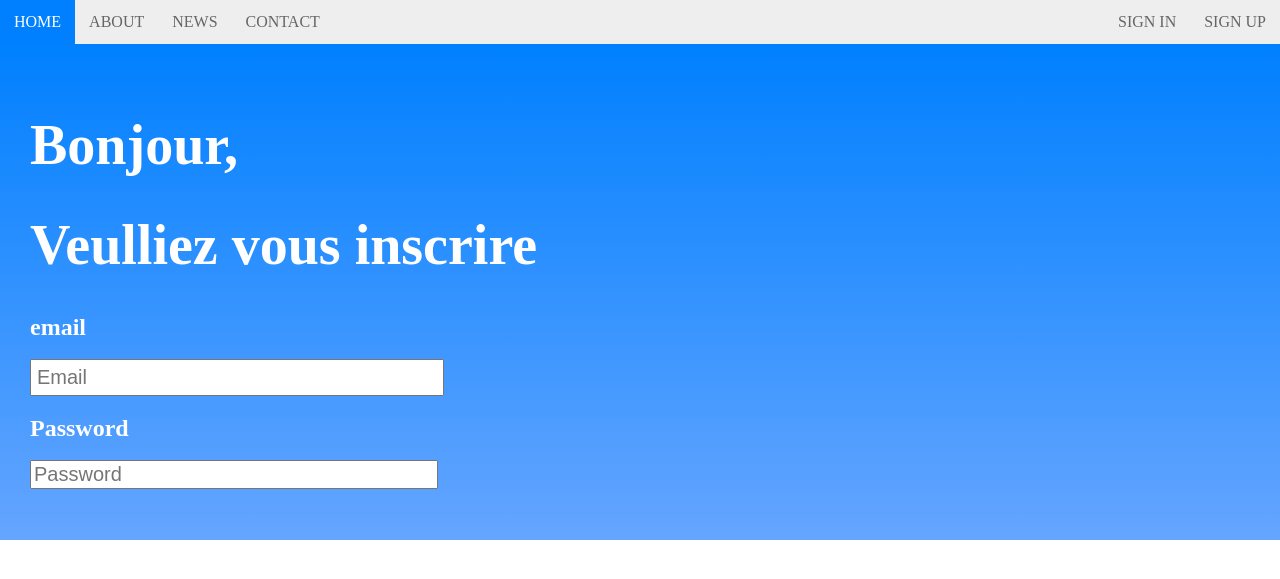
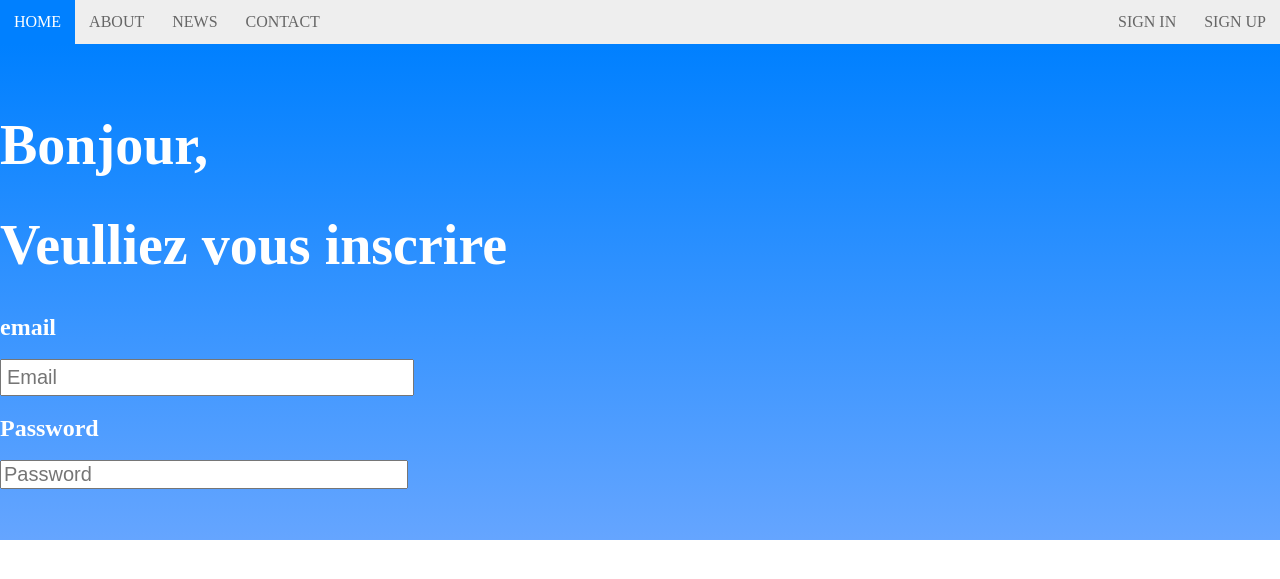
Before and after one commit to aminalgar3a/aminalgar3a-devytech, a PHP site: page / in a window 1280 px wide. Shown: the top 579 px of the page. Run offline with PHP 8.4, Linux system fonts and the light colour scheme.

Commit message:
Update style.css

```diff
--- a/style.css
+++ b/style.css
@@ -79,7 +79,7 @@ ul.topnav li.dropDownIcon {
     background: -moz-linear-gradient(#0080ff,#65a5ff);
     background: linear-gradient(#0080ff,#65a5ff);
 }
-.leftSide-col {
+.col-6 .leftSide-col {
     margin-left: 30px;
 
 }
```
